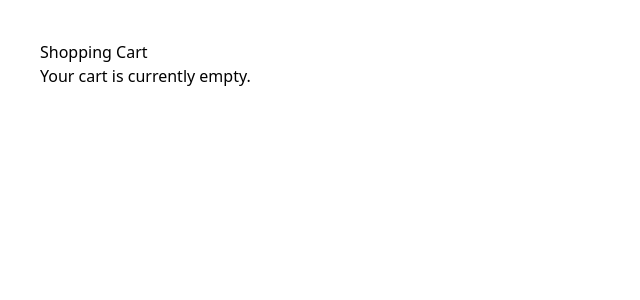
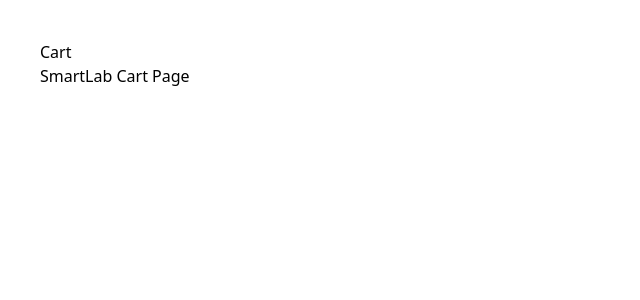
Before and after one commit to sltanabuawad/smartlab-store, a Next.js app: page /cart in a window 1280 px wide. Shown: the top 300 px of the page, without its empty margins (0-640 px from the left). Built offline with nearby package versions, Linux system fonts and the light colour scheme.

Commit message:
Update cart.js

```diff
--- a/pages/cart.js
+++ b/pages/cart.js
@@ -1,8 +1,8 @@
 export default function CartPage() {
   return (
     <div style={{ padding: "40px" }}>
-      <h1>Shopping Cart</h1>
-      <p>Your cart is currently empty.</p>
+      <h1>Cart</h1>
+      <p>SmartLab Cart Page</p>
     </div>
   );
 }
```
